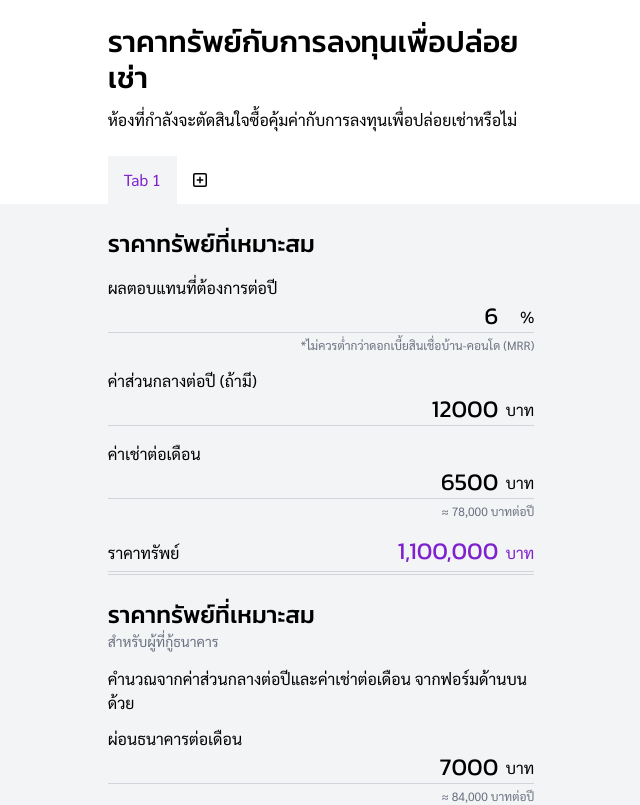
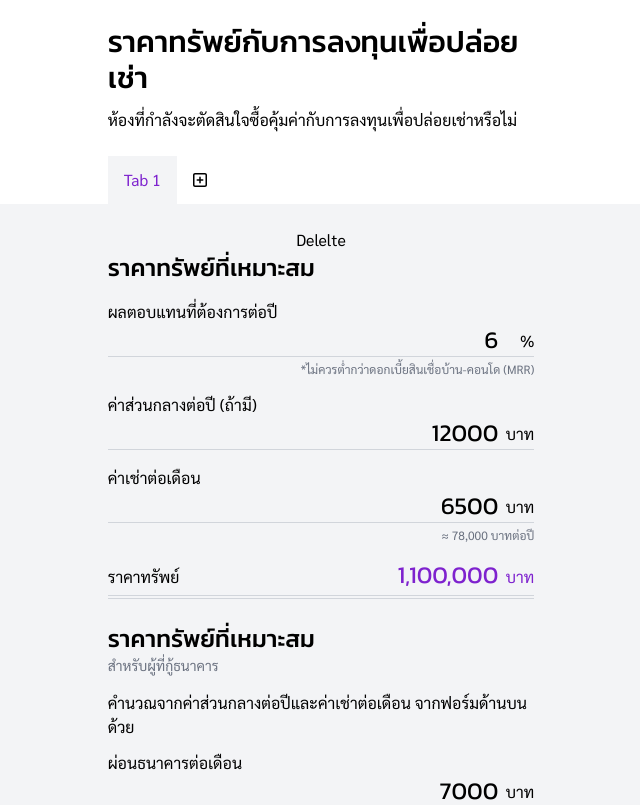
Before and after one commit to jimmy18dev/Income-Capitalization-Calculator, a Vue app: page / in a window 1280 px wide. Shown: the top 805 px of the page, without its empty margins (319-959 px from the left). Built offline with nearby package versions, Linux system fonts and the light colour scheme.

Commit message:
Remove tab.

```diff
--- a/src/views/Home.vue
+++ b/src/views/Home.vue
@@ -31,6 +31,7 @@
       </div> -->
     </div>
     <div v-if="dataset.length" class="flex flex-col w-1/3 mx-auto my-6">
+      <button @click="removeTab(currentTabIndex)">Delelte</button>
       <Section head="ราคาทรัพย์ที่เหมาะสม">
         <InputPercentage
           v-model:value="dataset[currentTabIndex].capitalisationRate"
@@ -210,6 +211,10 @@ export default defineComponent({
       changeTabIndex(newTabIndex - 1)
     }
 
+    const removeTab = (index: number): void => {
+      dataset.splice(index, 1)
+    }
+
     onMounted(init)
 
     // watch(() => capitalization, () => {
@@ -224,6 +229,7 @@ export default defineComponent({
       capitalizationStore,
       changeTabIndex,
       addNewTab,
+      removeTab,
     }
   },
   methods: {
```
